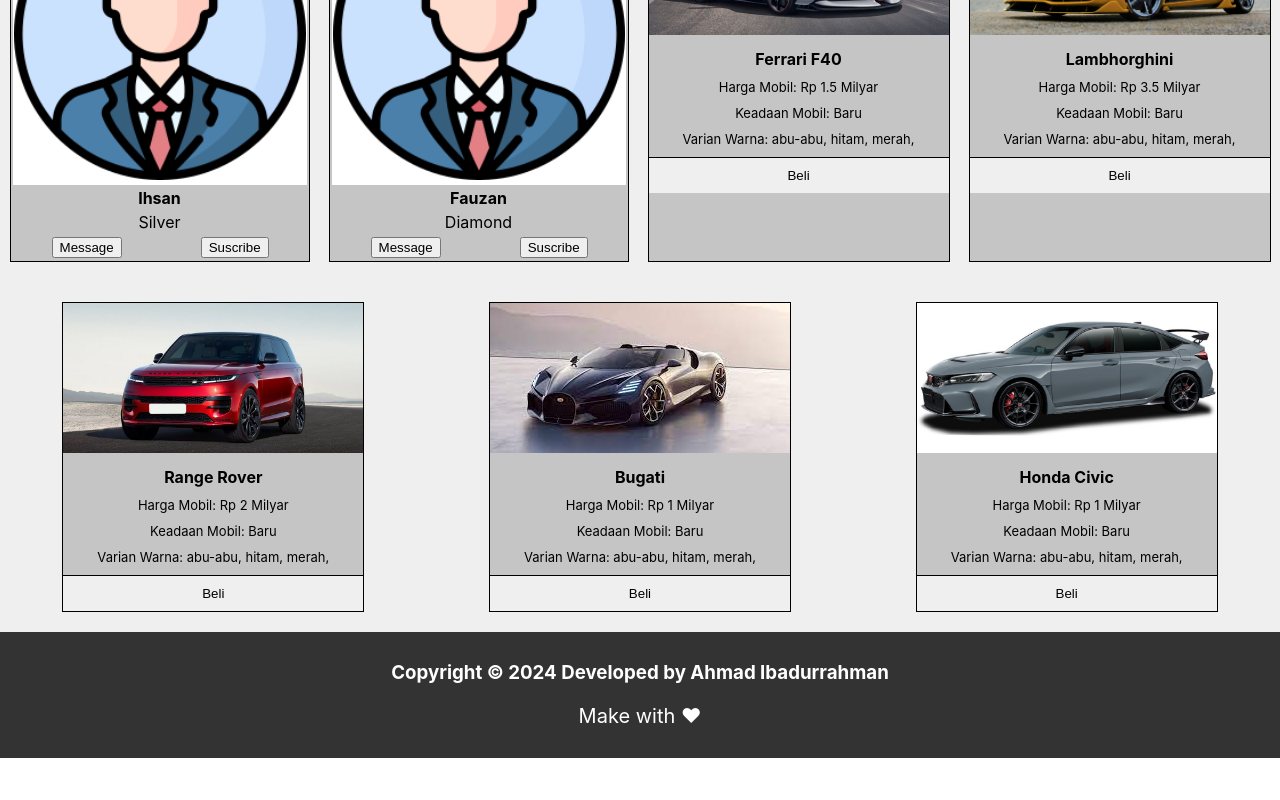
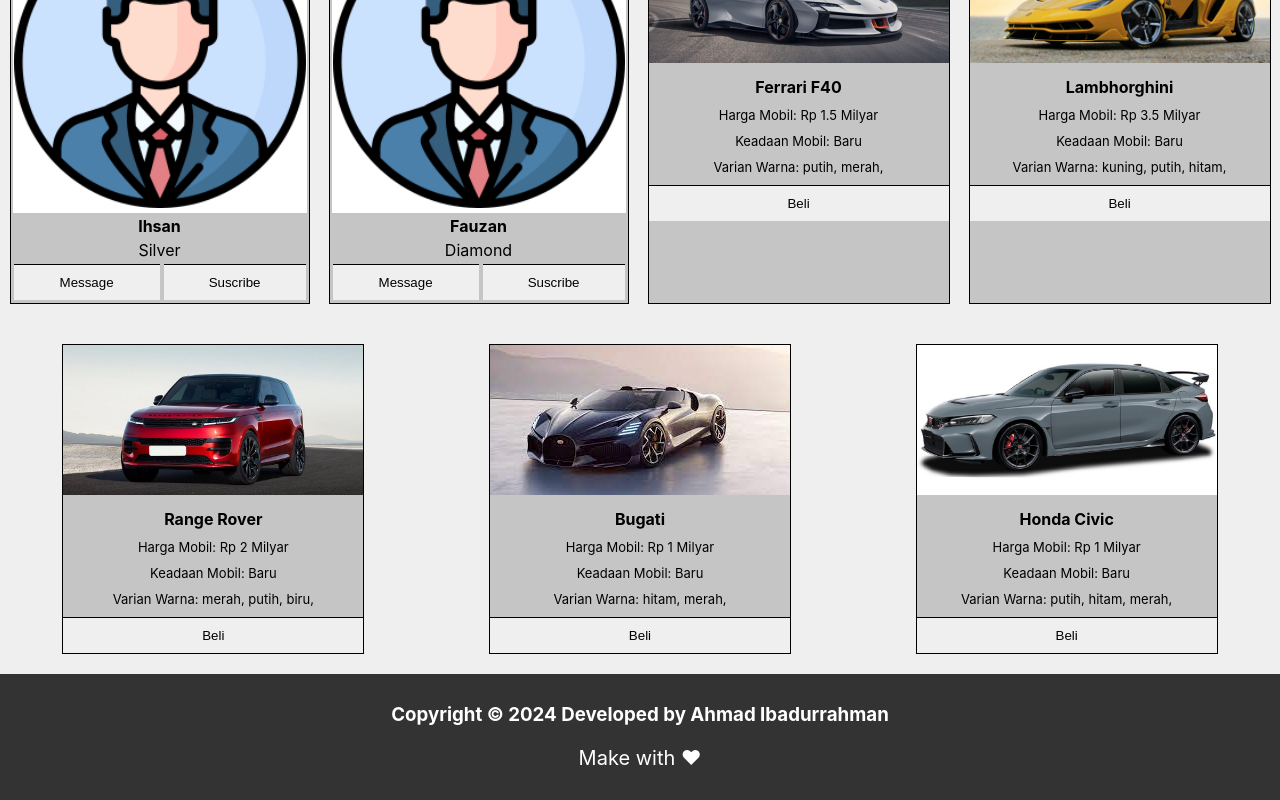
Before and after one commit to ah-badrr/front-end-petik, a React (Create React App) app in the folder movie-cinema/: page / in a window 1280 px wide. Shown: the part 1012-1812 px from the top of the page. Before the commit the page ends 1770 px from the top, so only its background shows below. Built offline with nearby package versions, Linux system fonts and the light colour scheme.

Commit message:
Praktikum pertemuan 5 - Styling

```diff
--- a/movie-cinema/src/components/Main/Main.js
+++ b/movie-cinema/src/components/Main/Main.js
@@ -22,11 +22,11 @@ const Main = () => {
       <User gambar={man} member="Non Member" nama="Wahyu" />
       <User gambar={man} member="Silver" nama="Ihsan" />
       <User gambar={man} member="Diamond" nama="Fauzan" />
-      <Car beli={() => alert("Produk ditambahkan ke keranjang")} colors={["abu-abu", "hitam", "merah"]} gambar={ferrari} merk="Ferrari F40" harga={1.5} isNew="True" />
-      <Car beli={() => alert("Produk ditambahkan ke keranjang")} colors={["abu-abu", "hitam", "merah"]} gambar={lambo} merk="Lambhorghini" harga={3.5} isNew="True" />
-      <Car beli={() => alert("Produk ditambahkan ke keranjang")} colors={["abu-abu", "hitam", "merah"]} gambar={landrover} merk="Range Rover" harga={2} isNew="True" />
-      <Car beli={() => alert("Produk ditambahkan ke keranjang")} colors={["abu-abu", "hitam", "merah"]} gambar={bugati} merk="Bugati" harga={1} isNew="True" />
-      <Car beli={() => alert("Produk ditambahkan ke keranjang")} colors={["abu-abu", "hitam", "merah"]} gambar={civic} merk="Honda Civic" harga={1} isNew="True" />
+      <Car beli={() => alert("Produk ditambahkan ke keranjang")} colors={["putih", "merah"]} gambar={ferrari} merk="Ferrari F40" harga={1.5} isNew="True" />
+      <Car beli={() => alert("Produk ditambahkan ke keranjang")} colors={["kuning", "putih", "hitam"]} gambar={lambo} merk="Lambhorghini" harga={3.5} isNew="True" />
+      <Car beli={() => alert("Produk ditambahkan ke keranjang")} colors={["merah", "putih", "biru"]} gambar={landrover} merk="Range Rover" harga={2} isNew="True" />
+      <Car beli={() => alert("Produk ditambahkan ke keranjang")} colors={["hitam", "merah"]} gambar={bugati} merk="Bugati" harga={1} isNew="True" />
+      <Car beli={() => alert("Produk ditambahkan ke keranjang")} colors={["putih", "hitam", "merah"]} gambar={civic} merk="Honda Civic" harga={1} isNew="True" />
     </div>
   );
 };
--- a/movie-cinema/src/components/User/User.css
+++ b/movie-cinema/src/components/User/User.css
@@ -23,6 +23,13 @@
     text-align: center;
 }
 
+.card-footer {
+    button {
+        width: 100%;
+        border: 1px solid black;
+    }
+}
+
 .member {
     color: #717171;
 }
--- a/movie-cinema/src/components/User/User.js
+++ b/movie-cinema/src/components/User/User.js
@@ -26,7 +26,7 @@ const User = (props) => {
           <tr>
             <td colSpan={2}>{member}</td>
           </tr>
-          <tr>
+          <tr className="card-footer">
             <td>
               <button onClick={message}> Message </button>
             </td>
```
